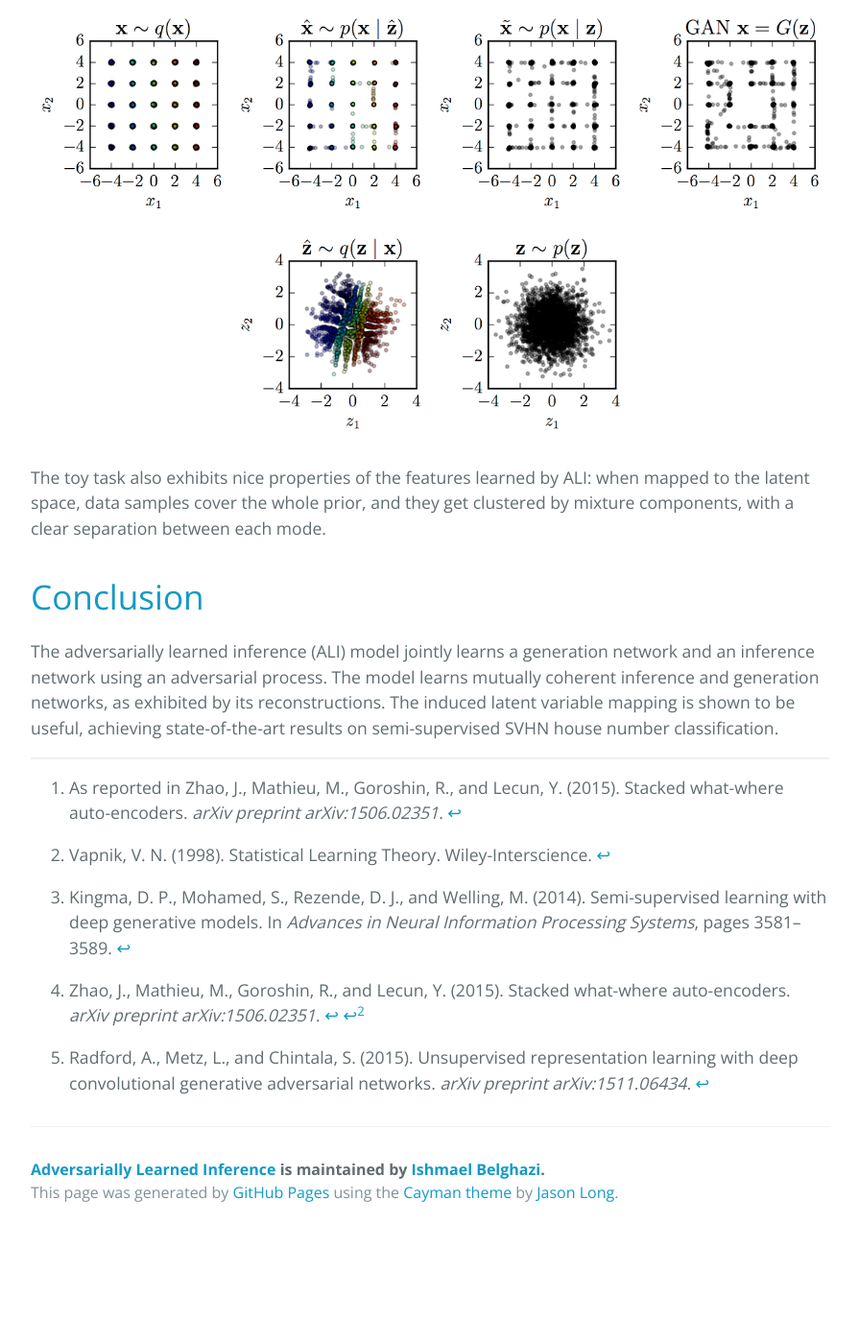
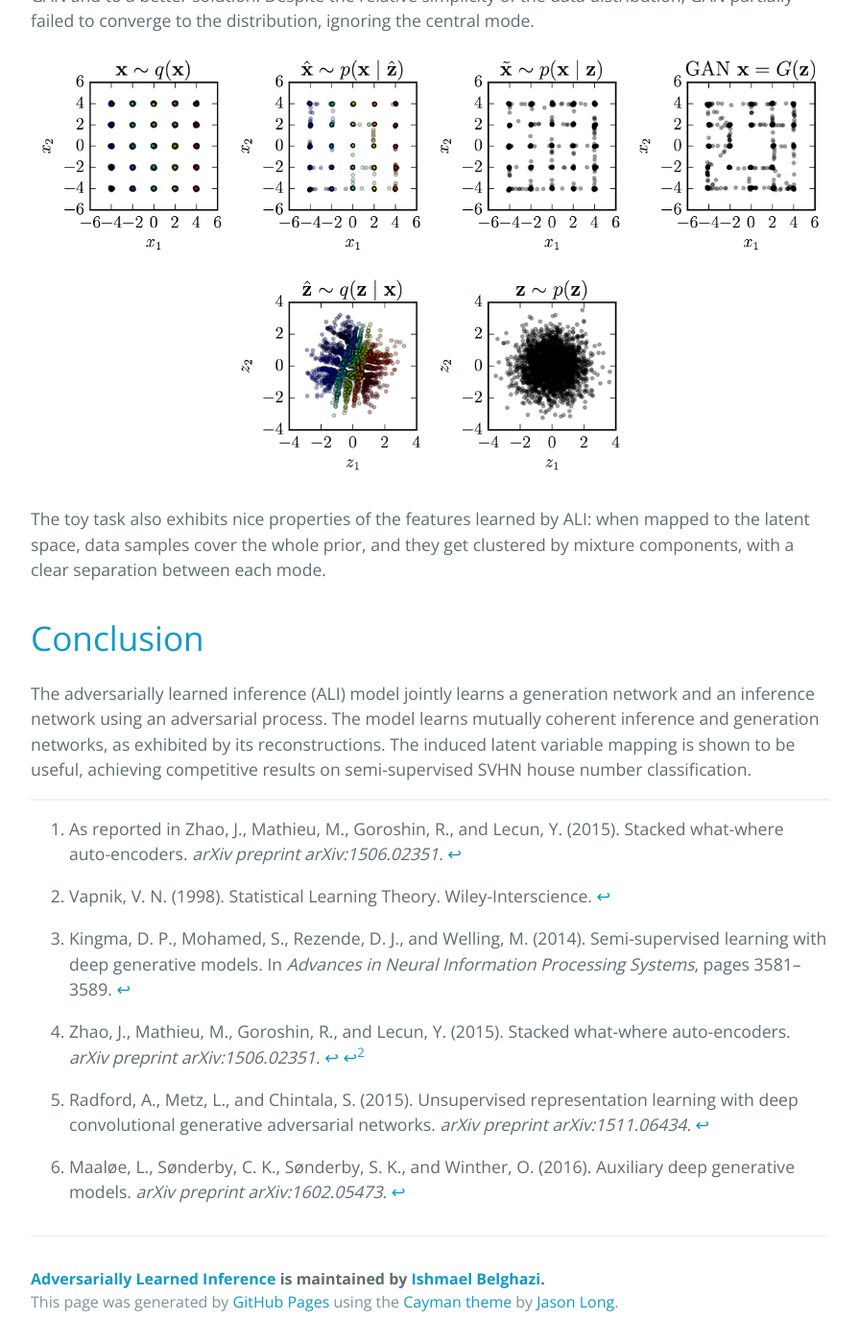
Before and after one commit to IshmaelBelghazi/ALI, a Jekyll site: the page built from index.md, in a window 1280 px wide and 1400 px high, scrolled down 8856 px. Shown: the whole window at 96% size, without its empty margins (192-1087 px from the left). Built offline with Jekyll 4.4.1, drawn with Linux system fonts in a browser that asks for light colours; formulas are drawn with MathJax 3; before the commit the page ends 10142 px from its top, so only the background shows below that; some of the changed text lies outside the part shown.

Commit message:
Remove SOTA claim

```diff
--- a/index.md
+++ b/index.md
@@ -42,7 +42,7 @@
 variation, which is what is expected of good feature learning.
 
 These strenghts are showcased via the semi-supervised learning task on SVHN,
-where ALI achieves state-of-the-art, ahead of DCGAN and VAE.
+where ALI achieves a performance competitive with other recent approaches.
 
 <a name="gan_intro"></a>
 
@@ -278,7 +278,7 @@
 
 ## Semi-supervised learning
 
-ALI achieves state-of-the-art on the semi-supervised SVHN task.
+ALI achieves a competitive performance on the semi-supervised SVHN task.
 
 We follow the procedure outlined by [DCGAN](https://arxiv.org/abs/1511.06434).
 We train an L2-SVM on the learned representations of a model trained on SVHN.
@@ -325,7 +326,7 @@
 network and an inference network using an adversarial process. The model learns
 mutually coherent inference and generation networks, as exhibited by its
 reconstructions. The induced latent variable mapping is shown to be useful,
-achieving state-of-the-art results on semi-supervised SVHN house number
+achieving competitive results on semi-supervised SVHN house number
 classification.
 
 ---
@@ -335,3 +336,4 @@
 [^3]: Kingma, D. P., Mohamed, S., Rezende, D. J., and Welling, M. (2014). Semi-supervised learning with deep generative models. In _Advances in Neural Information Processing Systems_, pages 3581–3589.
 [^4]: Zhao, J., Mathieu, M., Goroshin, R., and Lecun, Y. (2015). Stacked what-where auto-encoders. _arXiv preprint arXiv:1506.02351_.
 [^5]: Radford, A., Metz, L., and Chintala, S. (2015). Unsupervised representation learning with deep convolutional generative adversarial networks. _arXiv preprint arXiv:1511.06434_.
+[^6]: Maaløe, L., Sønderby, C. K., Sønderby, S. K., and Winther, O. (2016). Auxiliary deep generative models. _arXiv preprint arXiv:1602.05473_.
```
Also changed, not shown: other parts of index.md (+2 -1 lines).
